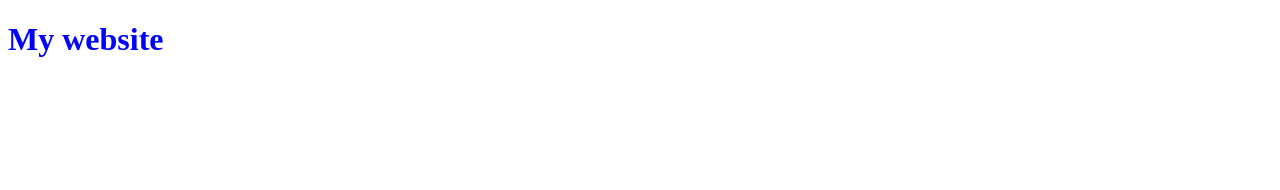
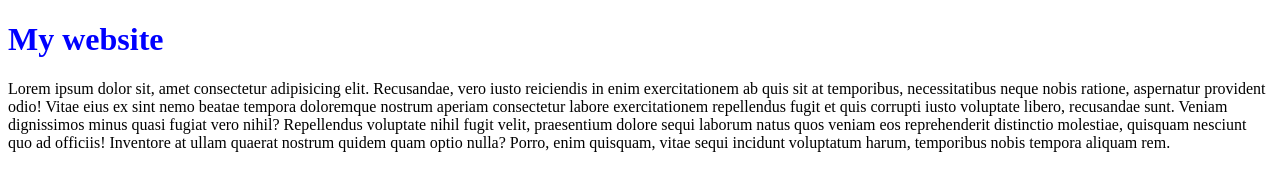
Before and after one commit to raqib247/my-first-repo, a plain HTML site: page index.html in a window 1280 px wide. Drawn offline with Linux system fonts and the light colour scheme.

Commit message:
added a paragraph

```diff
--- a/index.html
+++ b/index.html
@@ -9,5 +9,6 @@
 </head>
 <body>
     <h1>My website</h1>
+    <p>Lorem ipsum dolor sit, amet consectetur adipisicing elit. Recusandae, vero iusto reiciendis in enim exercitationem ab quis sit at temporibus, necessitatibus neque nobis ratione, aspernatur provident odio! Vitae eius ex sint nemo beatae tempora doloremque nostrum aperiam consectetur labore exercitationem repellendus fugit et quis corrupti iusto voluptate libero, recusandae sunt. Veniam dignissimos minus quasi fugiat vero nihil? Repellendus voluptate nihil fugit velit, praesentium dolore sequi laborum natus quos veniam eos reprehenderit distinctio molestiae, quisquam nesciunt quo ad officiis! Inventore at ullam quaerat nostrum quidem quam optio nulla? Porro, enim quisquam, vitae sequi incidunt voluptatum harum, temporibus nobis tempora aliquam rem.</p>
 </body>
 </html>
```
